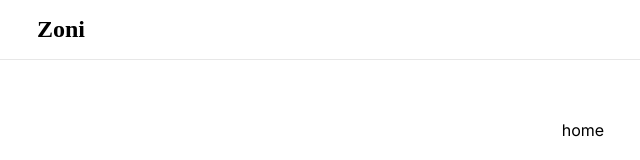
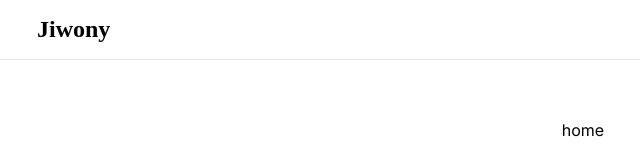
Before and after one commit to jiwony3758/jiwony, a Next.js app: page / in a window 1280 px wide. Shown: the top 160 px of the page, without its empty margins (57-697 px from the left). Built offline with nearby package versions, Linux system fonts and the light colour scheme; a web font is replaced by a local one.

Commit message:
Docs: Zoni에서 Jiwony로 다시 변경

```diff
--- a/src/app/layout.tsx
+++ b/src/app/layout.tsx
@@ -7,8 +7,8 @@ import Link from "next/link";
 const inter = Inter({ subsets: ["latin"] });
 
 export const metadata: Metadata = {
-  title: "Zoni",
-  description: "지오니",
+  title: "Jiwony",
+  description: "Jiwony Web Site",
 };
 
 export default function RootLayout({
@@ -27,7 +27,7 @@ export default function RootLayout({
                 fontFamily: "PyeongChangPeace-Bold",
               }}
             >
-              Zoni
+              Jiwony
             </Link>
           </nav>
         </header>
```
